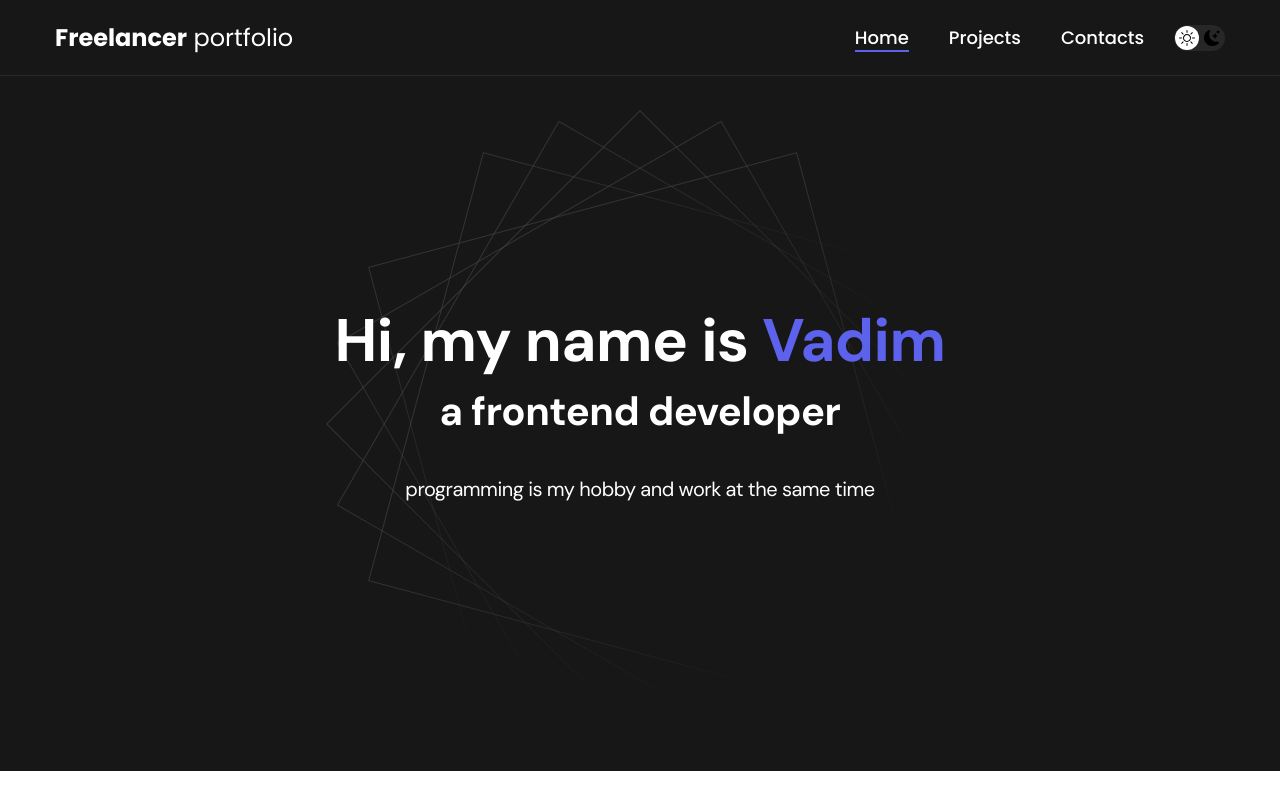
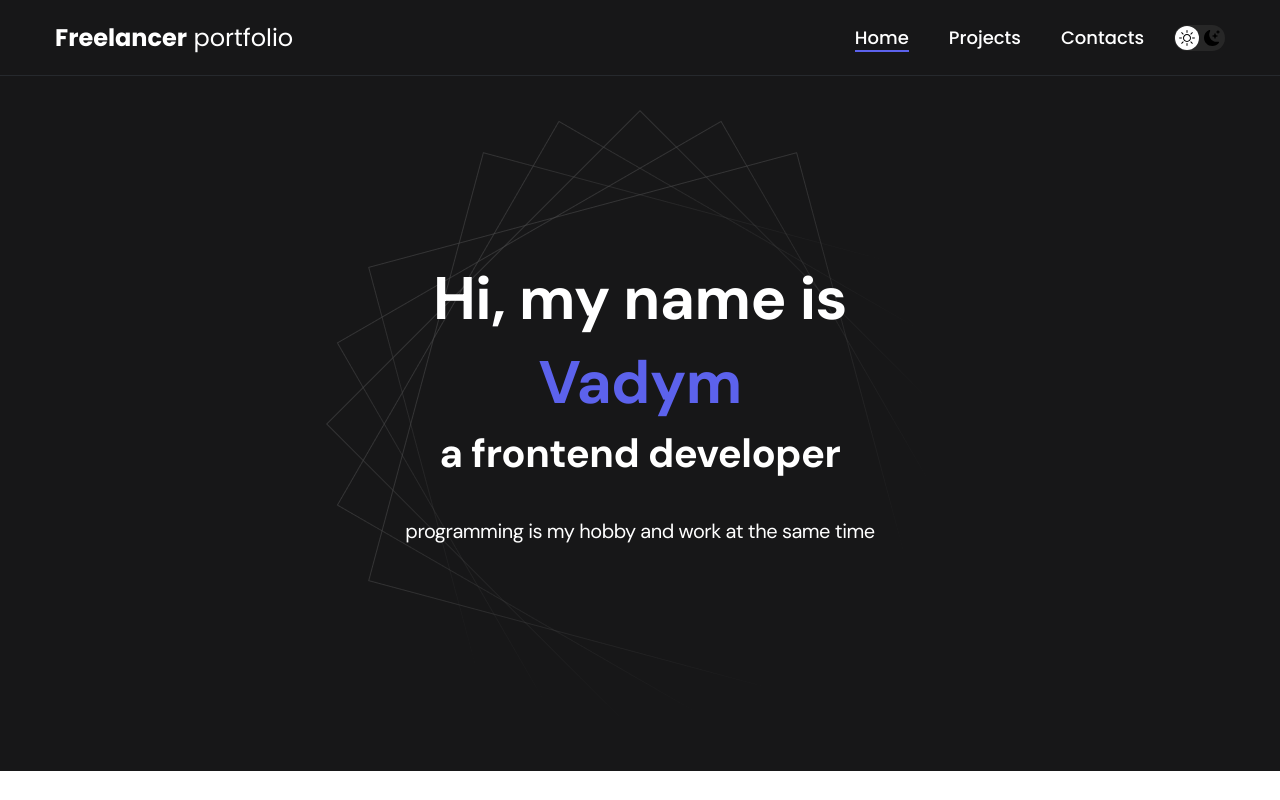
Before and after one commit to Vadym-Liumanov/freelancer-portfolio-react, a React (Create React App) app: page / in a window 1280 px wide. Shown: the top 800 px of the page. Built offline with nearby package versions, Linux system fonts and the light colour scheme.

Commit message:
Small changes about content in header.jsx

```diff
--- a/package.json
+++ b/package.json
@@ -1,7 +1,7 @@
 {
-  "homepage": "https://vadym-liumanov.github.io/freelancer-portfolio-react/",
   "name": "freelancer-portfolio-react",
   "version": "0.1.0",
+  "homepage": "https://vadym-liumanov.github.io/freelancer-portfolio-react",
   "private": true,
   "dependencies": {
     "@testing-library/jest-dom": "^5.16.5",
--- a/src/components/header/Header.jsx
+++ b/src/components/header/Header.jsx
@@ -7,7 +7,7 @@ const Header = () => {
     <header className="header">
       <div className="header__wrapper">
         <h1 className="header__title">
-          <strong>Hi, my name is <em>Vadim</em></strong><br />
+          <strong>Hi, my name is <em>Vadym</em></strong><br />
           a frontend developer
         </h1>
         <div className="header__text">
```
